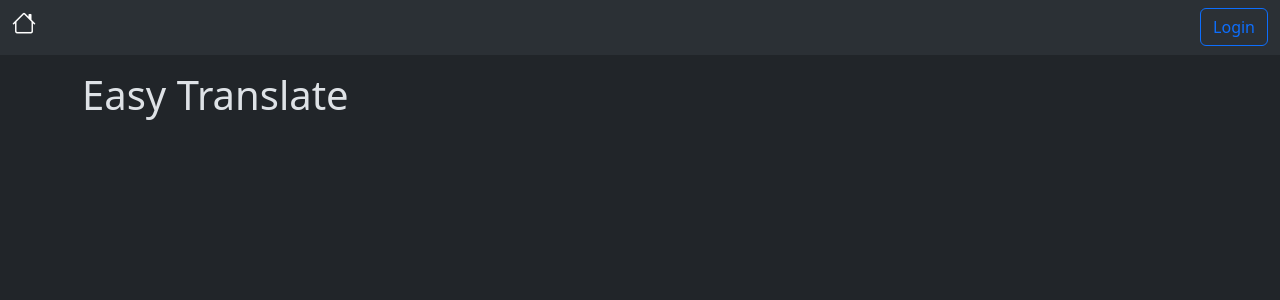
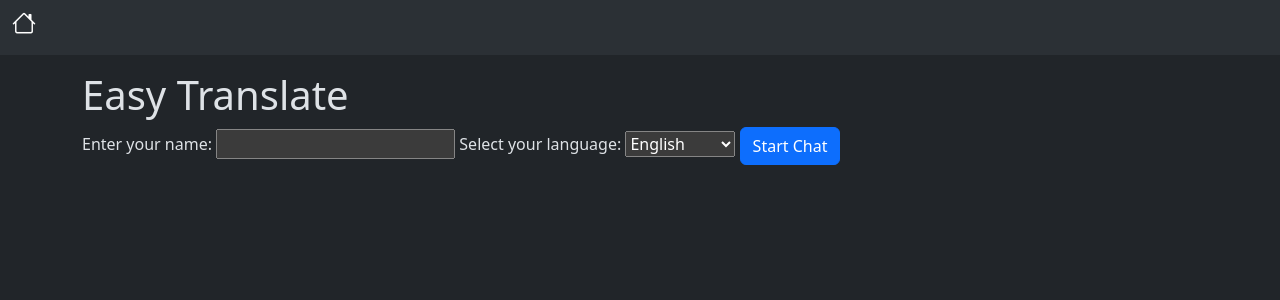
Before and after one commit to JonahderTyp/uebersetzer, a Flask app: page / in a window 1280 px wide. Shown: the top 300 px of the page. Run offline with Flask 3, Linux system fonts and the light colour scheme.

Commit message:
Add language selection to index and pass to chatroom template

```diff
--- a/uebersetzer/site/__init__.py
+++ b/uebersetzer/site/__init__.py
@@ -15,7 +15,19 @@ site = Blueprint("site", __name__, template_folder="templates")
 
 @site.route("/")
 def index():
-    return render_template("index.html")
+    languages = [
+        "English",
+        "German",
+        "French",
+        "Spanish",
+        "Italian",
+        "Portuguese",
+        "Dutch",
+        "Russian",
+        "Chinese",
+        "Japanese"
+    ]
+    return render_template("index.html", languages=languages)
 
 
 @site.get("/chatroom")
--- a/uebersetzer/site/templates/chatroom.html
+++ b/uebersetzer/site/templates/chatroom.html
@@ -3,14 +3,15 @@
 {% block title %}Index - {{ super() }}{% endblock %}
 
 {% block navbar_right %}
-<a href="{{ url_for('site.login') }}" class="btn btn-outline-primary">Login</a>
 {% endblock %}
 
 {% block content %}
 <div>
-    <h1>URL Shortender</h1>
+    <h1>Chatroom von {{ request.args.get('name') }} ({{ request.args.get('language') }})</h1>
 
+    <div>
 
+    </div>
 
 
 </div>
--- a/uebersetzer/site/templates/index.html
+++ b/uebersetzer/site/templates/index.html
@@ -1,16 +1,23 @@
 {% extends 'base.html' %}
 
-{% block title %}Index - {{ super() }}{% endblock %}
-
-{% block navbar_right %}
-<a href="{{ url_for('site.index') }}" class="btn btn-outline-primary">Login</a>
-{% endblock %}
 
 {% block content %}
 <div>
     <h1>Easy Translate</h1>
 
-    <form action="{{ url_for('.chatroom') }}" method="get"></form>
+    <form action="{{ url_for('.chatroom') }}" method="get">
+
+        <label for="name">Enter your name:</label>
+        <input type="text" name="name">
+
+        <label for="language">Select your language:</label>
+        <select name="language">
+            {% for lang in languages %}
+            <option value="{{ lang }}">{{ lang }}</option>
+            {% endfor %}
+        </select>
+        <button type="submit" class="btn btn-primary">Start Chat</button>
+    </form>
 
 
 </div>
```
